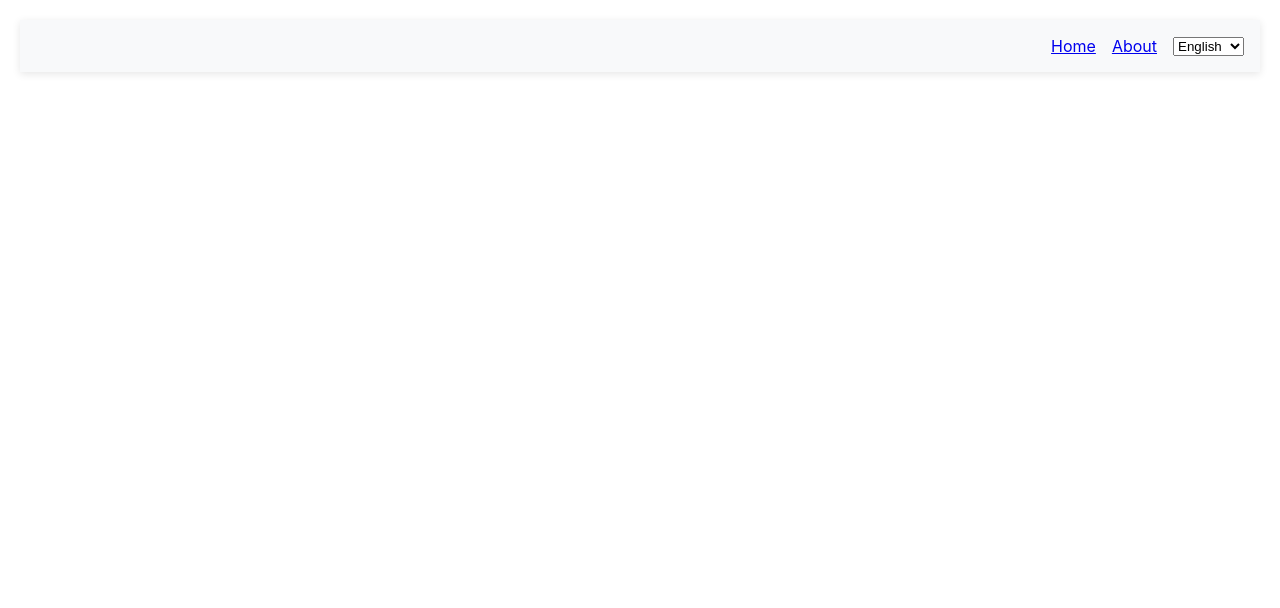
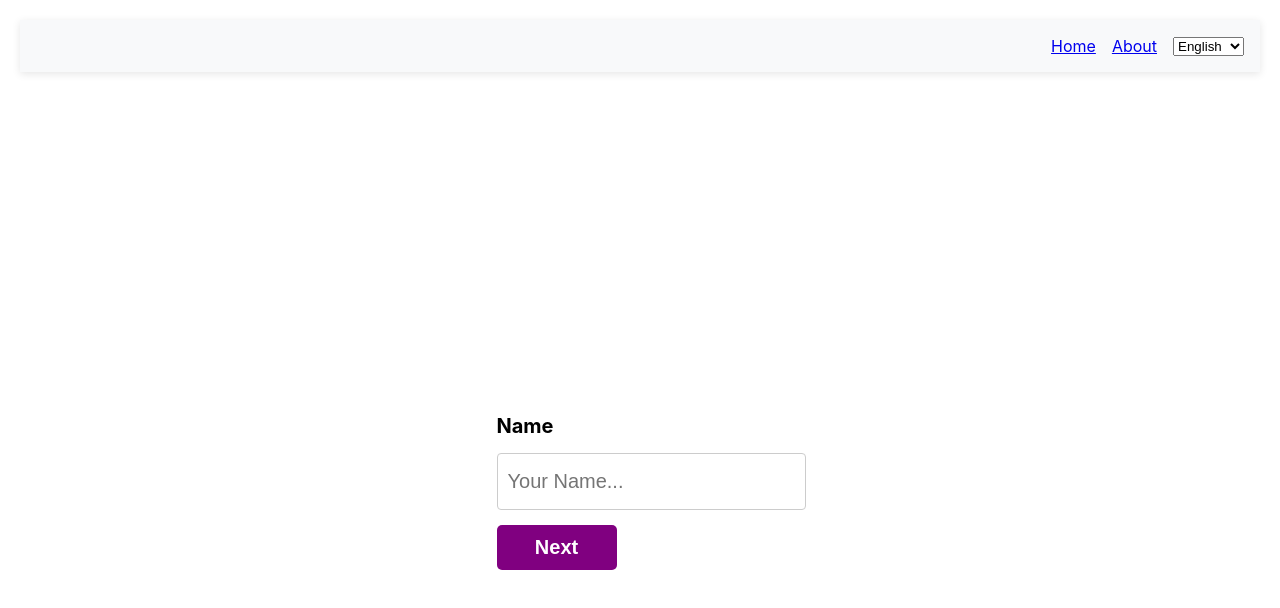
Before and after one commit to anchalarora/low-level-design-react-pocs, a React (Create React App) app: page /multi-step-form in a window 1280 px wide. Shown: the top 608 px of the page. Built offline with nearby package versions, Linux system fonts and the light colour scheme.

Commit message:
Multi Step challenge Added

```diff
--- a/src/App.js
+++ b/src/App.js
@@ -19,6 +19,7 @@ import FrequentlyAskedQues from "./components/faq/FrequentlyAskedQues";
 import InfiniteScroll from "./components/infinite-scroll/Body";
 import MortgageCalculator from "./components/mortgage-calc/MortgageCalculator";
 import CustomModelOverlay from "./components/custom-model-overlay/CustomModelOverlay";
+import MultiStepForm from "./components/multi-step-form/MultiStepForm";
 
 // shimmer ui => loading atate while making an api call.
 // instead of showing loading progress bar ,
@@ -49,6 +50,7 @@ function App() {
           <Route path="/infinite-scroll" element={<InfiniteScroll />} />
           <Route path="/mortgage-calc" element={<MortgageCalculator />} />
           <Route path="/custom-overlay" element={<CustomModelOverlay />} />
+          <Route path="/multi-step-form" element={<MultiStepForm />} />
         </Routes>
       </BrowserRouter>
     </div>
--- a/src/components/home/ChallengeCard.js
+++ b/src/components/home/ChallengeCard.js
@@ -46,6 +46,9 @@ const ChallengeCard = ({ challenge }) => {
       case "Custom Modal Overlay":
         navigate("/custom-overlay");
         break;
+      case "Multi Step Form":
+        navigate("/multi-step-form");
+        break;
     }
   };
 
--- /dev/null
+++ b/src/components/multi-step-form/FormDetails.js
@@ -0,0 +1,19 @@
+const FormDetails = (props) => {
+  const { formData, handleBack } = props;
+  return (
+    <div>
+      <h1>Success!!</h1>
+      <hr />
+      <span>Name : {formData.name}</span>
+      <br />
+      <span>DOB : {formData.dob}</span>
+      <br />
+      <span>Email : {formData.email}</span>
+      <br />
+      <span>Password : {formData.password}</span>
+      <br />
+    </div>
+  );
+};
+
+export default FormDetails;
--- /dev/null
+++ b/src/components/multi-step-form/MultiStepForm.css
@@ -0,0 +1,40 @@
+.app {
+  height: 100vh;
+  width: 100vw;
+  display: flex;
+  justify-content: center;
+  align-items: center;
+  flex-direction: row;
+}
+
+.container {
+  display: flex;
+  align-items: start;
+  flex-direction: column;
+}
+
+.form-label {
+  font-size: 20px;
+  font-weight: bold;
+  text-align: left;
+}
+
+.form-input {
+  height: 30px;
+  font-size: 20px;
+  padding: 7px;
+  margin: 10px 0;
+  border-radius: 8px;
+}
+
+.form-button {
+  width: 120px;
+  height: 45px;
+  border: none;
+  font-size: 20px;
+  background-color: purple;
+  font-weight: bold;
+  cursor: pointer;
+  color: white;
+  border-radius: 5px;
+}
--- /dev/null
+++ b/src/components/multi-step-form/MultiStepForm.js
@@ -0,0 +1,92 @@
+import { useState } from "react";
+import "./MultiStepForm.css";
+import FormDetails from "./FormDetails";
+import UserForm from "./UserForm";
+
+const MultiStepForm = () => {
+  // extandable json
+  const data = [
+    {
+      id: "name",
+      label: "Name",
+      inputType: "text",
+      buttonName: "Next",
+      placeHolder: "Your Name...",
+    },
+    {
+      id: "email",
+      label: "Email",
+      inputType: "email",
+      buttonName: "Next",
+      placeHolder: "Your Email...",
+    },
+    {
+      id: "dob",
+      label: "DOB",
+      inputType: "date",
+      buttonName: "Next",
+      placeHolder: "",
+    },
+    {
+      id: "password",
+      label: "Password",
+      inputType: "password",
+      buttonName: "Submit",
+      placeHolder: "",
+    },
+  ];
+
+  const [forms, setForms] = useState(data);
+
+  const [index, setIndex] = useState(0);
+
+  const [formData, setFormData] = useState({
+    name: "",
+    email: "",
+    dob: "",
+    password: "",
+  });
+
+  const handleSubmit = (e) => {
+    e.preventDefault();
+    if (index === forms.length - 1) {
+      // edge case
+      console.log("form submitted");
+      setIsFormSubmitted(true);
+    } else setIndex((index) => index + 1);
+  };
+
+  const handleBack = (e) => {
+    e.preventDefault();
+    setIndex((index) => index - 1);
+  };
+
+  const handleInputChange = (e) => {
+    const id = e.target.id;
+    const val = e.target.value;
+    const copyFormData = { ...formData };
+    copyFormData[id] = val;
+    setFormData(copyFormData);
+  };
+
+  const [isFormSubmitted, setIsFormSubmitted] = useState(false);
+
+  return (
+    <div className="app">
+      {!isFormSubmitted ? (
+        <UserForm
+          index={index}
+          handleBack={handleBack}
+          handleInputChange={handleInputChange}
+          formData={formData}
+          forms={forms}
+          handleSubmit={handleSubmit}
+        />
+      ) : (
+        <FormDetails formData={formData} handleBack={handleBack} />
+      )}
+    </div>
+  );
+};
+
+export default MultiStepForm;
--- /dev/null
+++ b/src/components/multi-step-form/UserForm.js
@@ -0,0 +1,65 @@
+import "./MultiStepForm.css";
+const UserForm = (props) => {
+  const {
+    index,
+    handleInputChange,
+    formData,
+    forms,
+    handleSubmit,
+    handleBack,
+  } = props;
+
+  return (
+    <form className="container" onSubmit={handleSubmit}>
+      {index > 0 && (
+        <a href="/" onClick={handleBack}>
+          Back
+        </a>
+      )}
+      <label className="form-label">{forms[index].label}</label>
+      <input
+        required
+        value={formData[forms[index].id]}
+        id={forms[index].id}
+        placeholder={forms[index].placeHolder}
+        type={forms[index].inputType}
+        onChange={handleInputChange}
+      />
+
+      <button className="form-button">{forms[index].buttonName}</button>
+    </form>
+  );
+};
+export default UserForm;
+
+// const UserForm = (props) => {
+//   const {
+//     handleSubmit,
+//     index,
+//     handleBack,
+//     forms,
+//     formData,
+//     handleInputChange,
+//   } = props;
+//   return (
+//     <form className="container" onSubmit={handleSubmit}>
+//       {index > 0 && (
+//         <a href="/" onClick={handleBack}>
+//           Back
+//         </a>
+//       )}
+//       <label>{forms[index].label}</label>
+//       <input
+//         required
+//         value={formData[forms[index].id]}
+//         id={forms[index].id}
+//         onChange={handleInputChange}
+//         type={forms[index].inputType}
+//         placeholder={forms[index].placeholder}
+//       />
+//       <button>{forms[index].buttonName}</button>
+//     </form>
+//   );
+// };
+
+// export default UserForm;
--- a/src/mocks/mockChallengesConfig.js
+++ b/src/mocks/mockChallengesConfig.js
@@ -73,4 +73,10 @@ export const challengesData = [
     difficultyLevel: "Medium",
     url: "https://cdn.prod.website-files.com/606170e8343bd733785eeea3/61d206ca94fc0869263ac998_developmen%20plan%20theme.png",
   },
+  {
+    title: "Multi Step Form",
+    duration: "30 minutes",
+    difficultyLevel: "Medium",
+    url: "https://cdn.prod.website-files.com/606170e8343bd733785eeea3/61d206ca94fc0869263ac998_developmen%20plan%20theme.png",
+  },
 ];
```
